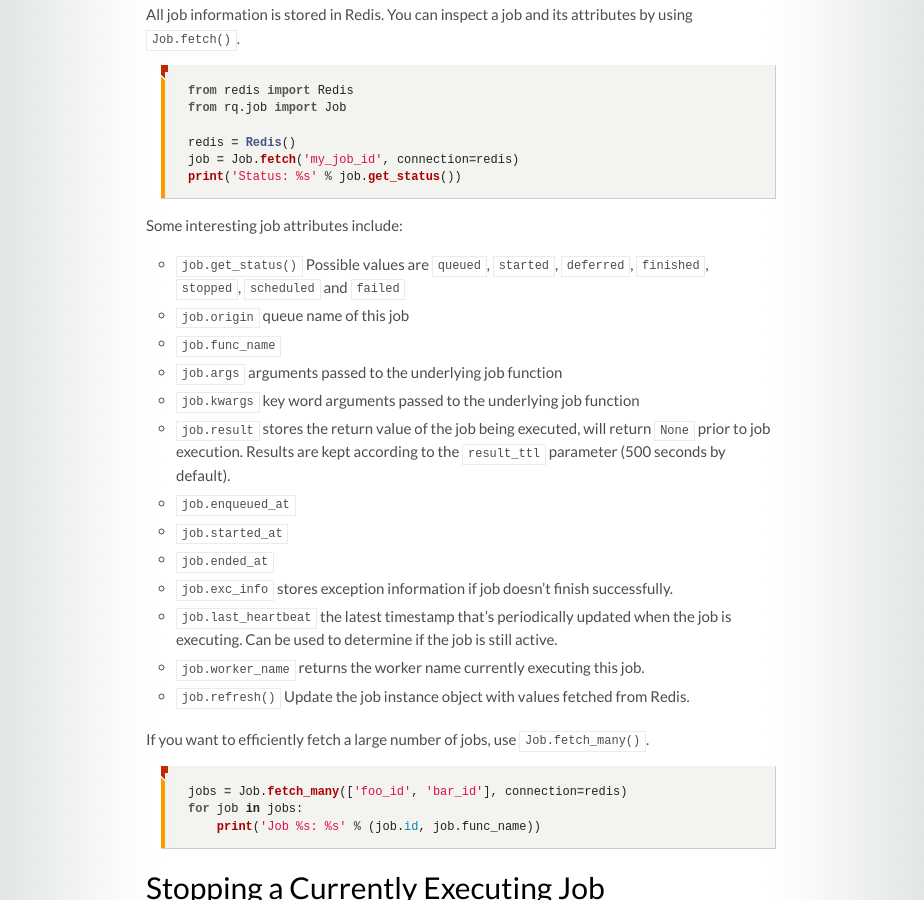
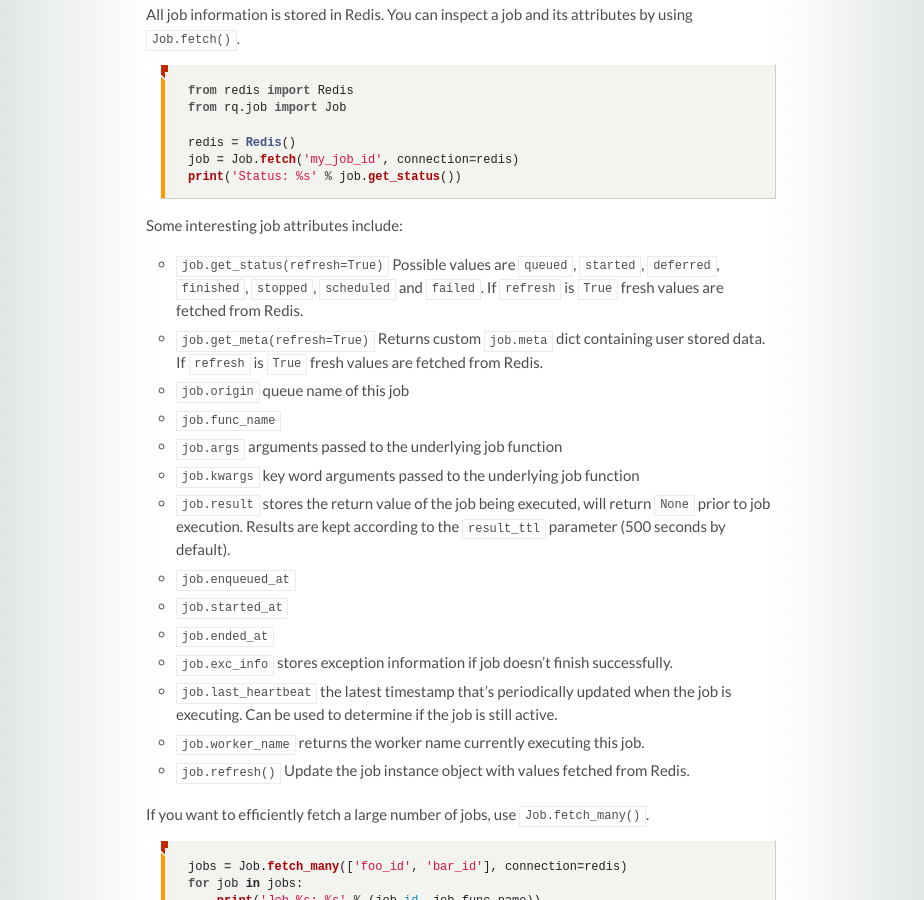
Before and after one commit to rq/rq, a Jekyll site: the page built from docs/docs/jobs.md, in a window 1280 px wide and 900 px high, scrolled down 1941 px. Shown: the whole window, without its empty margins (179-1103 px from the left). Built offline with Jekyll 4.4.1, drawn with Linux system fonts in a browser that asks for light colours; some web fonts are replaced; comment, search, counter and statistics services are not loaded.

Commit message:
job: add get_meta() function (#1536)
* job: add get_meta() function

The newly introduced function returns meta data stored for the job. This
is required since job.meta stays an empty dict until the job is
finished or failed.

With the new function it's possible to store arbiatraty states/stages of
the job and allow the user to track progress. A long running job may
return custom stages like `downloading_data`, `unpacking_data`,
`processing_data`, etc.

This may allow better interfaces since users can track progress.

Signed-off-by: Paul Spooren <mail@aparcar.org>

* docs: add missing `refresh` arg to get_status()

This was previously missing.

Signed-off-by: Paul Spooren <mail@aparcar.org>

````diff
--- a/docs/docs/jobs.md
+++ b/docs/docs/jobs.md
@@ -99,7 +99,11 @@ print('Status: %s' % job.get_status())
 ```
 
 Some interesting job attributes include:
-* `job.get_status()` Possible values are `queued`, `started`, `deferred`, `finished`, `stopped`, `scheduled` and `failed`
+* `job.get_status(refresh=True)` Possible values are `queued`, `started`,
+  `deferred`, `finished`, `stopped`, `scheduled` and `failed`. If `refresh` is
+  `True` fresh values are fetched from Redis.
+* `job.get_meta(refresh=True)` Returns custom `job.meta` dict containing user
+  stored data. If `refresh` is `True` fresh values are fetched from Redis.
 * `job.origin` queue name of this job
 * `job.func_name`
 * `job.args` arguments passed to the underlying job function
````
Also changed, not shown: rq/job.py (+7 -0 lines), tests/test_job.py (+16 -0 lines).
